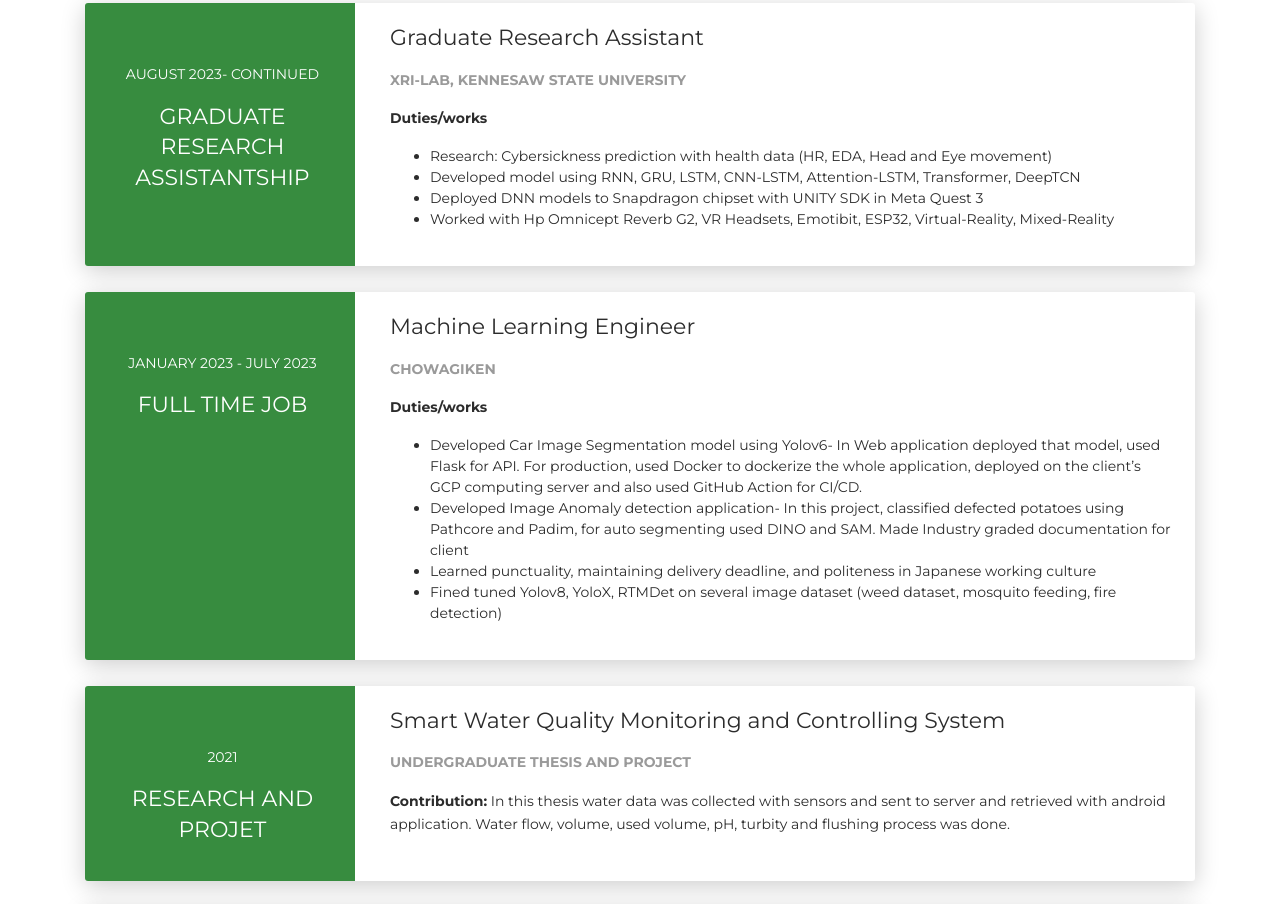
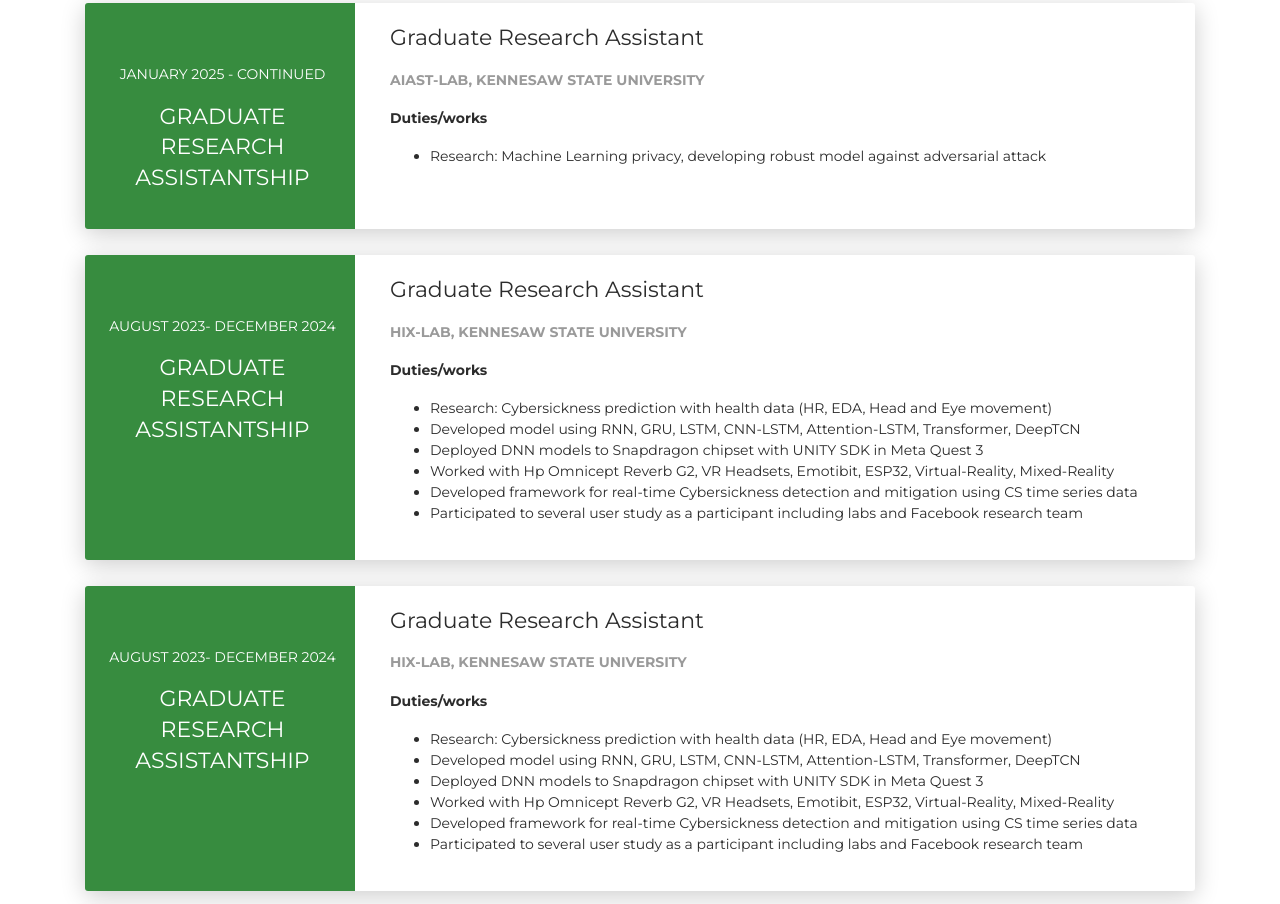
Before and after one commit to Jahirul1404092/Jahirul1404092.github.io, a plain HTML site: page index.html in a window 1280 px wide. Shown: the part 5102-6006 px from the top of the page. Drawn offline with Linux system fonts and the light colour scheme.

Commit message:
Update index.html

```diff
--- a/index.html
+++ b/index.html
@@ -464,19 +464,66 @@
       <div class="row">
         <div class="col-md-3 bg-primary" data-aos="fade-right" data-aos-offset="50" data-aos-duration="500">
           <div class="card-body cc-experience-header">
-            <p>August 2023- Continued</p>
+            <p>January 2025 - Continued</p>
             <div class="h5">Graduate Research Assistantship</div>
           </div>
         </div>
         <div class="col-md-9" data-aos="fade-left" data-aos-offset="50" data-aos-duration="500">
           <div class="card-body">
             <div class="h5">Graduate Research Assistant</div>
-            <p class="category">XRI-lab, Kennesaw State University</p>
+            <p class="category">AIAST-lab, Kennesaw State University</p>
+            <p><b>Duties/works</b> <ul>
+              <li>Research: Machine Learning privacy, developing robust model against adversarial attack</li>
+            </ul></p>
+          </div>
+        </div>
+      </div>
+    </div>
+
+    <div class="card">
+      <div class="row">
+        <div class="col-md-3 bg-primary" data-aos="fade-right" data-aos-offset="50" data-aos-duration="500">
+          <div class="card-body cc-experience-header">
+            <p>August 2023- December 2024</p>
+            <div class="h5">Graduate Research Assistantship</div>
+          </div>
+        </div>
+        <div class="col-md-9" data-aos="fade-left" data-aos-offset="50" data-aos-duration="500">
+          <div class="card-body">
+            <div class="h5">Graduate Research Assistant</div>
+            <p class="category">HIX-lab, Kennesaw State University</p>
             <p><b>Duties/works</b> <ul>
               <li>Research: Cybersickness prediction with health data (HR, EDA, Head and Eye movement)</li>
               <li>Developed model using RNN, GRU, LSTM, CNN-LSTM, Attention-LSTM, Transformer, DeepTCN</li>
               <li>Deployed DNN models to Snapdragon chipset with UNITY SDK in Meta Quest 3</li>
               <li>Worked with Hp Omnicept Reverb G2, VR Headsets, Emotibit, ESP32, Virtual-Reality, Mixed-Reality</li>
+              <li>Developed framework for real-time Cybersickness detection and mitigation using CS time series data</li>
+              <li>Participated to several user study as a participant including labs and Facebook research team</li>
+            </ul></p>
+          </div>
+        </div>
+      </div>
+    </div>
+
+    <div class="card">
+      <div class="row">
+        <div class="col-md-3 bg-primary" data-aos="fade-right" data-aos-offset="50" data-aos-duration="500">
+          <div class="card-body cc-experience-header">
+            <p>August 2023- December 2024</p>
+            <div class="h5">Graduate Research Assistantship</div>
+          </div>
+        </div>
+        <div class="col-md-9" data-aos="fade-left" data-aos-offset="50" data-aos-duration="500">
+          <div class="card-body">
+            <div class="h5">Graduate Research Assistant</div>
+            <p class="category">HIX-lab, Kennesaw State University</p>
+            <p><b>Duties/works</b> <ul>
+              <li>Research: Cybersickness prediction with health data (HR, EDA, Head and Eye movement)</li>
+              <li>Developed model using RNN, GRU, LSTM, CNN-LSTM, Attention-LSTM, Transformer, DeepTCN</li>
+              <li>Deployed DNN models to Snapdragon chipset with UNITY SDK in Meta Quest 3</li>
+              <li>Worked with Hp Omnicept Reverb G2, VR Headsets, Emotibit, ESP32, Virtual-Reality, Mixed-Reality</li>
+              <li>Developed framework for real-time Cybersickness detection and mitigation using CS time series data</li>
+              <li>Participated to several user study as a participant including labs and Facebook research team</li>
             </ul></p>
           </div>
         </div>
@@ -502,8 +549,9 @@
               <li>Developed Image Anomaly detection application-
                 In this project, classified defected potatoes using Pathcore and Padim, for auto segmenting used DINO and
                 SAM. Made Industry graded documentation for client</li>
+              <li>Fined tuned Yolov8, YoloX, RTMDet on several image dataset (weed dataset, mosquito feeding, fire detection)</li>
+              <li>Developed functionalities for SMPL model 3d & depth map generation in Blender</li>
               <li>Learned punctuality, maintaining delivery deadline, and politeness in Japanese working culture</li>
-              <li>Fined tuned Yolov8, YoloX, RTMDet on several image dataset (weed dataset, mosquito feeding, fire detection)</li>
             </ul></p>
           </div>
         </div>
```
